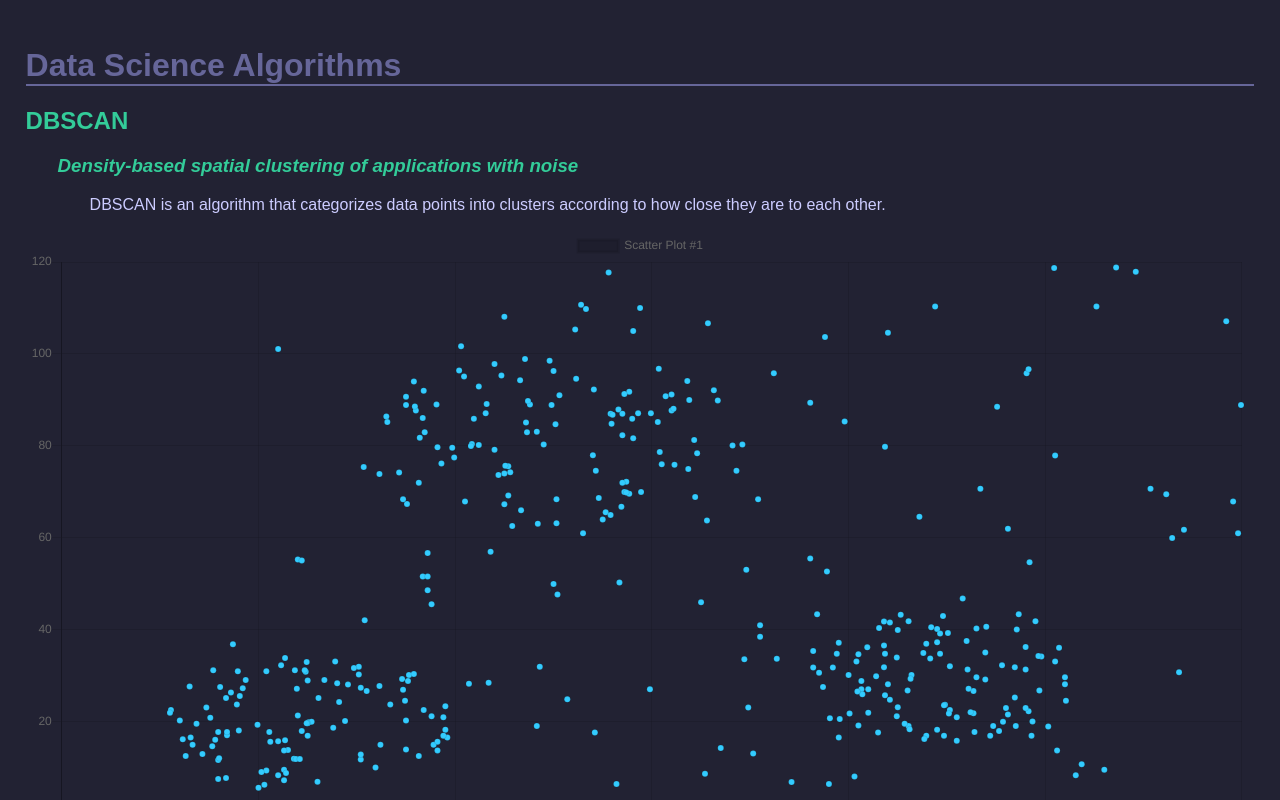
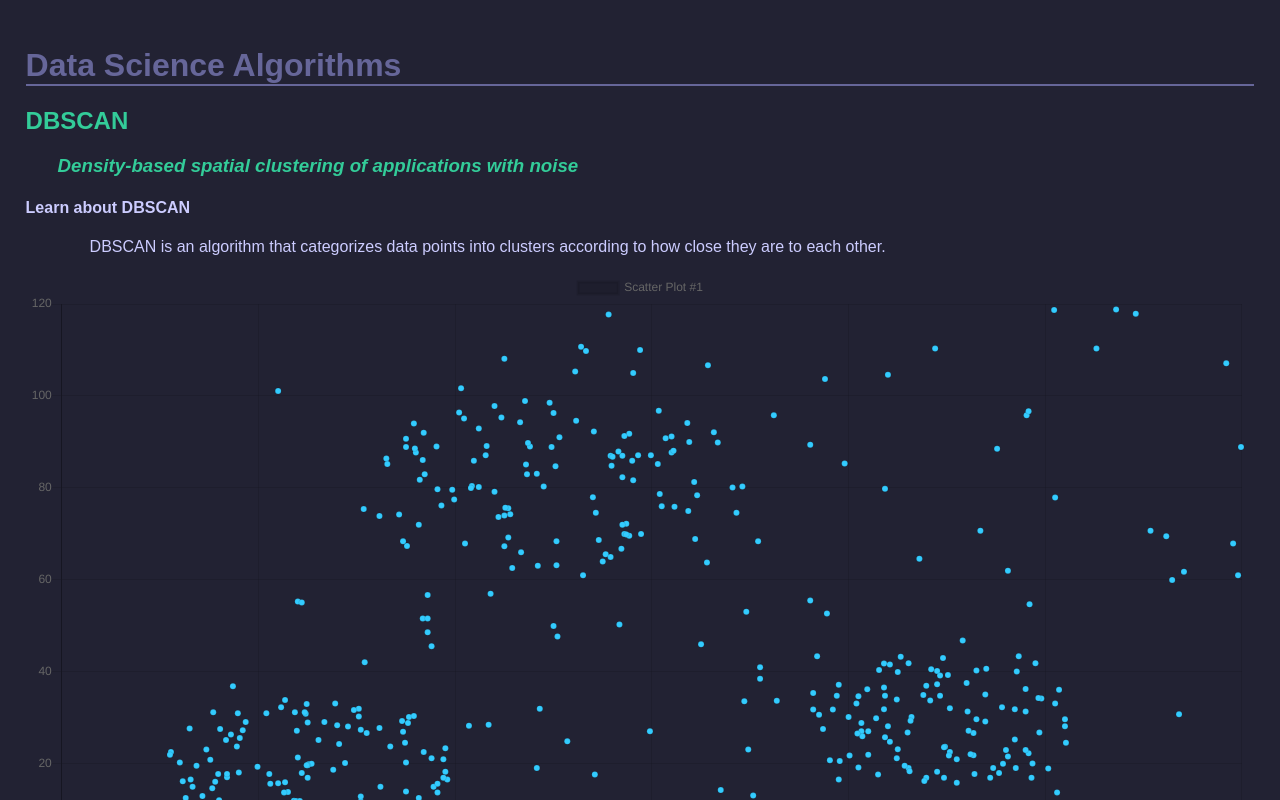
Before and after one commit to aalvinlin/DS-algorithms, a React (Vite) app: page / in a window 1280 px wide. Shown: the top 800 px of the page. Built offline with nearby package versions, Linux system fonts and the light colour scheme.

Commit message:
create header component

```diff
--- a/src/App.js
+++ b/src/App.js
@@ -1,6 +1,7 @@
 import React from "react";
 import { Switch, Route } from "react-router-dom";
 
+import Header from "./components/Header";
 import Home from "./components/Home";
 import Dbscan from "./components/Dbscan";
 
@@ -9,6 +10,9 @@ import "./App.css";
 const App = () =>
 {
   return (
+    <>
+      <Header />
+
       <Switch>
         <Route exact path="/">
           <Home />
@@ -20,6 +24,7 @@ const App = () =>
           <Home />
         </Route>
       </Switch>
+    </>
   );
 }
 
--- /dev/null
+++ b/src/components/Header.js
@@ -0,0 +1,16 @@
+import React from "react";
+
+const Header = () => {
+
+    return (
+        <header>
+            <h1>Data Science Algorithms</h1>
+
+            <h2>DBSCAN</h2>
+            <h3>Density-based spatial clustering of applications with noise</h3>
+
+        </header>
+    )
+}
+
+export default Header;
--- a/src/components/Home.js
+++ b/src/components/Home.js
@@ -35,13 +35,8 @@ const Home = () => {
 
     return (
         <div className="home">
-            <h1>Data Science Algorithms</h1>
 
-            <h2>DBSCAN</h2>
-            <h3>Density-based spatial clustering of applications with noise</h3>
-
-
-            <div className="home-intro">
+            <h4>Learn about DBSCAN</h4>
 
             <p>
                 DBSCAN is an algorithm that categorizes data points into clusters according to how close they are to each other.
@@ -109,7 +104,6 @@ const Home = () => {
             </div>
 
         </div>
-        </div>
     )
 }
 
```
Also changed, not shown: src/components/Navbar.js (added). Lines whose indentation alone changed are shown as unchanged.
